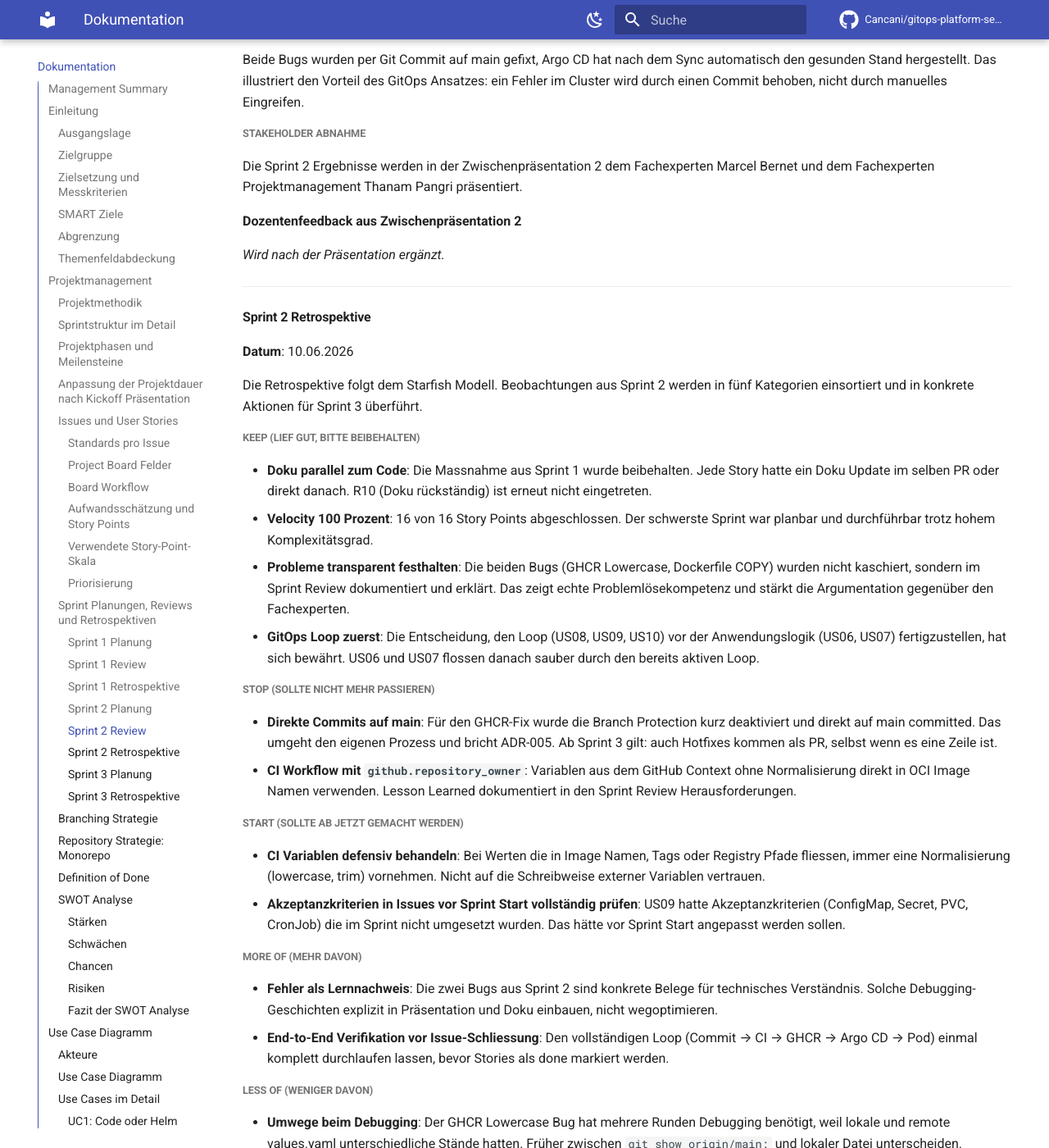
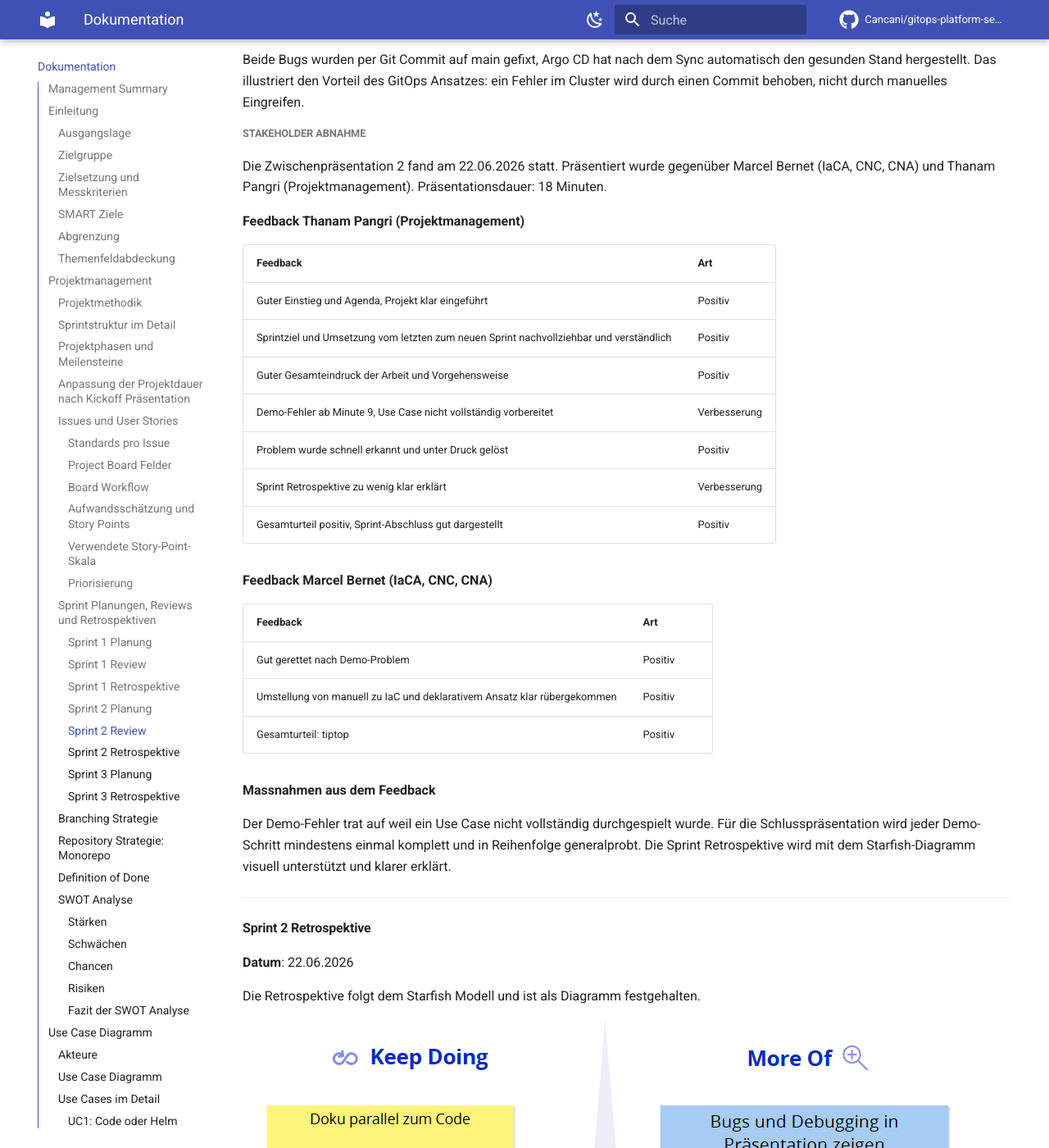
Before and after one commit to Cancani/gitops-platform-semesterarbeit5, an MkDocs documentation site: the page built from docs/dokumentation.md, in a window 1280 px wide and 1400 px high, scrolled down 20463 px. Shown: the whole window at 82% size. Built offline with MkDocs 1.6.1 and Material for MkDocs 9.7.7, drawn with Linux system fonts in a browser that asks for light colours; comment, search, counter and statistics services are not loaded; some of the changed text lies outside the part shown.

Commit message:
doc (add): Sprint 2 Review von Stakeholderabnahme hinzugefügt, Sprint 2 Retro korrigieret und Starfish Retro hinzugefügt. (#72)

```diff
--- a/docs/dokumentation.md
+++ b/docs/dokumentation.md
@@ -521,7 +521,7 @@ Für Sprint 2 werden mindestens folgende Nachweise geplant:
 
 #### Sprint 2 Review
 
-**Datum**: 10.06.2026 (Sprint Abschluss, Zwischenpräsentation 2 folgt)
+**Datum**: 22.06.2026 (Zwischenpräsentation 2)
 
 **Sprintziel**: GitOps Durchstich. Push auf `main` führt automatisch zu Build, Push, Sync und Deployment im Cluster.
 
@@ -583,53 +583,77 @@ Beide Bugs wurden per Git Commit auf main gefixt, Argo CD hat nach dem Sync auto
 
 ##### Stakeholder Abnahme
 
-Die Sprint 2 Ergebnisse werden in der Zwischenpräsentation 2 dem Fachexperten Marcel Bernet und dem Fachexperten Projektmanagement Thanam Pangri präsentiert.
-
-**Dozentenfeedback aus Zwischenpräsentation 2**
-
-_Wird nach der Präsentation ergänzt._
+Die Zwischenpräsentation 2 fand am 22.06.2026 statt. Präsentiert wurde gegenüber Marcel Bernet (IaCA, CNC, CNA) und Thanam Pangri (Projektmanagement). Präsentationsdauer: 18 Minuten.
+
+**Feedback Thanam Pangri (Projektmanagement)**
+
+| Feedback | Art |
+| --- | --- |
+| Guter Einstieg und Agenda, Projekt klar eingeführt | Positiv |
+| Sprintziel und Umsetzung vom letzten zum neuen Sprint nachvollziehbar und verständlich | Positiv |
+| Guter Gesamteindruck der Arbeit und Vorgehensweise | Positiv |
+| Demo-Fehler ab Minute 9, Use Case nicht vollständig vorbereitet | Verbesserung |
+| Problem wurde schnell erkannt und unter Druck gelöst | Positiv |
+| Sprint Retrospektive zu wenig klar erklärt | Verbesserung |
+| Gesamturteil positiv, Sprint-Abschluss gut dargestellt | Positiv |
+
+**Feedback Marcel Bernet (IaCA, CNC, CNA)**
+
+| Feedback | Art |
+| --- | --- |
+| Gut gerettet nach Demo-Problem | Positiv |
+| Umstellung von manuell zu IaC und deklarativem Ansatz klar rübergekommen | Positiv |
+| Gesamturteil: tiptop | Positiv |
+
+**Massnahmen aus dem Feedback**
+
+Der Demo-Fehler trat auf weil ein Use Case nicht vollständig durchgespielt wurde. Für die Schlusspräsentation wird jeder Demo-Schritt mindestens einmal komplett und in Reihenfolge generalprobt. Die Sprint Retrospektive wird mit dem Starfish-Diagramm visuell unterstützt und klarer erklärt.
 
 ---
 
 #### Sprint 2 Retrospektive
 
-**Datum**: 10.06.2026
-
-Die Retrospektive folgt dem Starfish Modell. Beobachtungen aus Sprint 2 werden in fünf Kategorien einsortiert und in konkrete Aktionen für Sprint 3 überführt.
+**Datum**: 22.06.2026
+
+Die Retrospektive folgt dem Starfish Modell und ist als Diagramm festgehalten.
+
+![Starfish Retrospektive Sprint 2](./img/retro-sprint2-starfish.png)
+<small><em>Abbildung: Starfish Retrospektive Sprint 2</em></small>
 
 ##### Keep (lief gut, bitte beibehalten)
 
-- **Doku parallel zum Code**: Die Massnahme aus Sprint 1 wurde beibehalten. Jede Story hatte ein Doku Update im selben PR oder direkt danach. R10 (Doku rückständig) ist erneut nicht eingetreten.
-- **Velocity 100 Prozent**: 16 von 16 Story Points abgeschlossen. Der schwerste Sprint war planbar und durchführbar trotz hohem Komplexitätsgrad.
-- **Probleme transparent festhalten**: Die beiden Bugs (GHCR Lowercase, Dockerfile COPY) wurden nicht kaschiert, sondern im Sprint Review dokumentiert und erklärt. Das zeigt echte Problemlösekompetenz und stärkt die Argumentation gegenüber den Fachexperten.
-- **GitOps Loop zuerst**: Die Entscheidung, den Loop (US08, US09, US10) vor der Anwendungslogik (US06, US07) fertigzustellen, hat sich bewährt. US06 und US07 flossen danach sauber durch den bereits aktiven Loop.
+- Doku parallel zum Code
+- Velocity 100%, schwerster Sprint fertig
+- Bugs transparent dokumentieren
 
 ##### Stop (sollte nicht mehr passieren)
 
-- **Direkte Commits auf main**: Für den GHCR-Fix wurde die Branch Protection kurz deaktiviert und direkt auf main committed. Das umgeht den eigenen Prozess und bricht ADR-005. Ab Sprint 3 gilt: auch Hotfixes kommen als PR, selbst wenn es eine Zeile ist.
-- **CI Workflow mit `github.repository_owner`**: Variablen aus dem GitHub Context ohne Normalisierung direkt in OCI Image Namen verwenden. Lesson Learned dokumentiert in den Sprint Review Herausforderungen.
+- Direkte Commits auf main
+- Demo ohne Generalprobe der Use Cases
 
 ##### Start (sollte ab jetzt gemacht werden)
 
-- **CI Variablen defensiv behandeln**: Bei Werten die in Image Namen, Tags oder Registry Pfade fliessen, immer eine Normalisierung (lowercase, trim) vornehmen. Nicht auf die Schreibweise externer Variablen vertrauen.
-- **Akzeptanzkriterien in Issues vor Sprint Start vollständig prüfen**: US09 hatte Akzeptanzkriterien (ConfigMap, Secret, PVC, CronJob) die im Sprint nicht umgesetzt wurden. Das hätte vor Sprint Start angepasst werden sollen.
+- Demo komplett testen
+- CI-Variablen auf lowercase normalisieren
 
 ##### More of (mehr davon)
 
-- **Fehler als Lernnachweis**: Die zwei Bugs aus Sprint 2 sind konkrete Belege für technisches Verständnis. Solche Debugging-Geschichten explizit in Präsentation und Doku einbauen, nicht wegoptimieren.
-- **End-to-End Verifikation vor Issue-Schliessung**: Den vollständigen Loop (Commit → CI → GHCR → Argo CD → Pod) einmal komplett durchlaufen lassen, bevor Stories als done markiert werden.
+- Bugs und Debugging in Präsentation zeigen
+- Kontrast manuell vs. deklarativ betonen
+- End-to-End Verifikation vor Issue-Schliessung
 
 ##### Less of (weniger davon)
 
-- **Umwege beim Debugging**: Der GHCR Lowercase Bug hat mehrere Runden Debugging benötigt, weil lokale und remote values.yaml unterschiedliche Stände hatten. Früher zwischen `git show origin/main:` und lokaler Datei unterscheiden.
+- Umwege beim Debugging
+- Zu lange Präsentation
 
 ##### Aktionen für Sprint 3
 
 | Aktion | Frist |
 | --- | --- |
+| Generalprobe der Schlussdemo vollständig und in Reihenfolge | vor Kolloquium 08.07.2026 |
 | Direkte Main Commits vermeiden, auch Hotfixes als PR | laufend |
-| CI Workflow Variablen mit Lowercase-Normalisierung absichern (falls weitere Variablen dazukommen) | Sprint 3 Start |
-| US09 Akzeptanzkriterien (ConfigMap, PVC, CronJob) als Sprint 3 Ergänzung oder explizit aus Scope gestrichen dokumentieren | Sprint 3 Start |
+| CI Workflow Variablen mit Lowercase-Normalisierung absichern | Sprint 3 Start |
 
 ##### Risikobewertung am Sprint 2 Ende
 
```
Also changed, not shown: docs/img/retro-sprint2-starfish.png (added).
